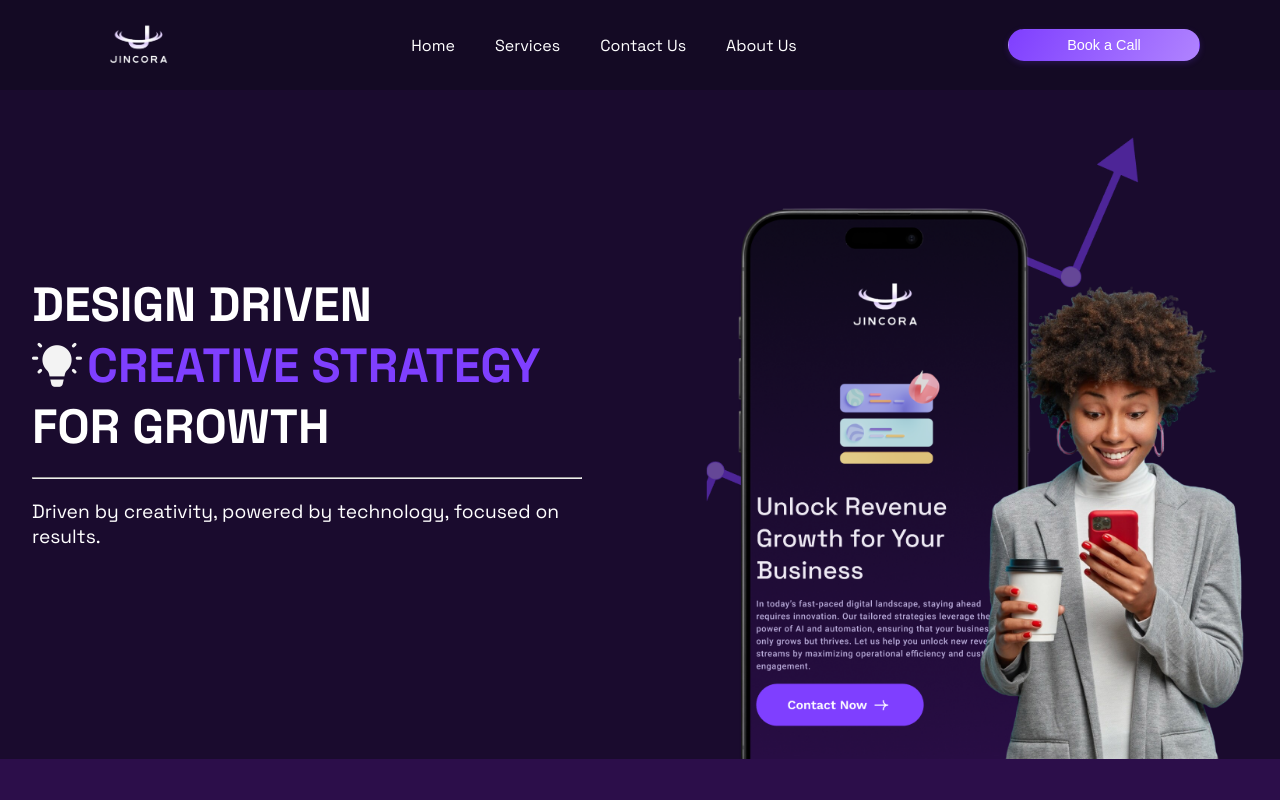
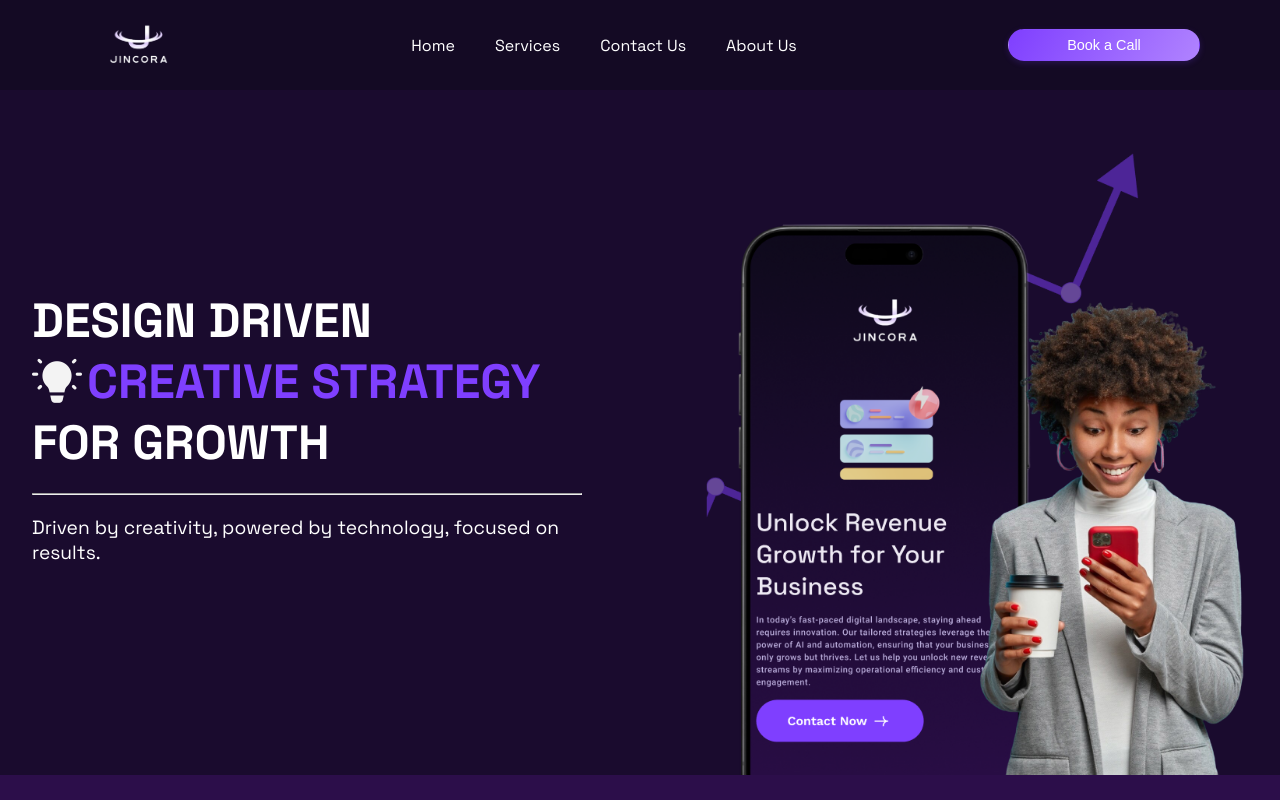
Before and after one commit to Jincora7/JincoraSite, a React (Vite) app: page / in a window 1280 px wide. Shown: the top 800 px of the page. Built offline with nearby package versions, Linux system fonts and the light colour scheme.

Commit message:
home bug fix

```diff
--- a/src/components/Home/Home.css
+++ b/src/components/Home/Home.css
@@ -1,6 +1,10 @@
 .home-wrapper {
     width: 100%;
-    margin-top: 4rem;
+    margin-top: 5rem;
+}
+
+#top-of-home {
+  scroll-margin-top: 80px;
 }
 
 
```
